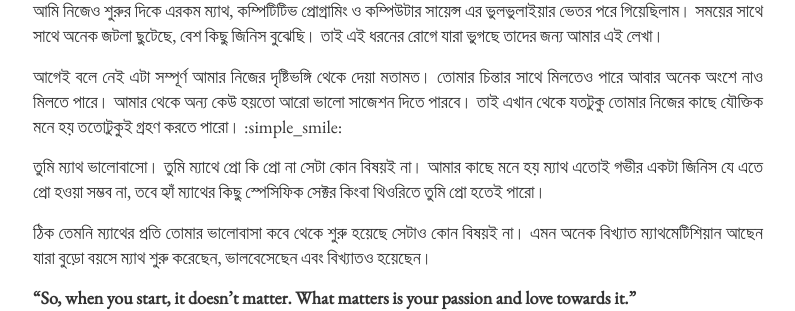
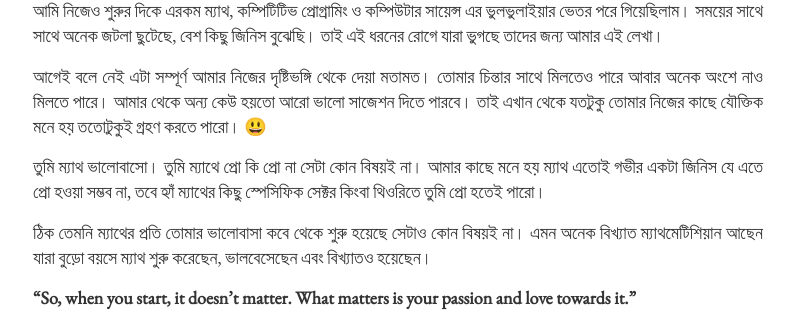
Before and after one commit to abdalimran/abdalimran.github.io, a Jekyll site: the page built from _posts/2017-01-02-ম্যাথ-কম্পিটিটিভ-প্রোগ্রামিং-ও-কম্পিউটার-সায়েন্সের-কনফিউশন-আহসান.md, in a window 1280 px wide and 900 px high. Shown: the part 341-652 px from the top of the window, without its empty margins (242-1037 px from the left). Built offline with Jekyll 4.4.1, drawn with Linux system fonts in a browser that asks for light colours; emoji names are drawn with the system emoji font; some web fonts are replaced; comment, search, counter and statistics services are not loaded; some of the changed lines change nothing that is shown.

Commit message:
Update 2017-01-02-ম্যাথ-কম্পিটিটিভ-প্রোগ্রামিং-ও-কম্পিউটার-সায়েন্সের-কনফিউশন-আহসান.md

```diff
--- a/_posts/2017-01-02-ম্যাথ-কম্পিটিটিভ-প্রোগ্রামিং-ও-কম্পিউটার-সায়েন্সের-কনফিউশন-আহসান.md
+++ b/_posts/2017-01-02-ম্যাথ-কম্পিটিটিভ-প্রোগ্রামিং-ও-কম্পিউটার-সায়েন্সের-কনফিউশন-আহসান.md
@@ -9,7 +9,7 @@ categories:
 
 আমি নিজেও শুরুর দিকে এরকম ম্যাথ, কম্পিটিটিভ প্রোগ্রামিং ও কম্পিউটার সায়েন্স এর ভুলভুলাইয়ার ভেতর পরে গিয়েছিলাম। সময়ের সাথে সাথে অনেক জটলা ছুটেছে, বেশ কিছু জিনিস বুঝেছি। তাই এই ধরনের রোগে যারা ভুগছে তাদের জন্য আমার এই লেখা।
 
-আগেই বলে নেই এটা সম্পূর্ণ আমার নিজের দৃষ্টিভঙ্গি থেকে দেয়া মতামত। তোমার চিন্তার সাথে মিলতেও পারে আবার অনেক অংশে নাও মিলতে পারে। আমার থেকে অন্য কেউ হয়তো আরো ভালো সাজেশন দিতে পারবে। তাই এখান থেকে যতটুকু তোমার নিজের কাছে যৌক্তিক মনে হয় ততোটুকুই গ্রহণ করতে পারো। :simple_smile:
+আগেই বলে নেই এটা সম্পূর্ণ আমার নিজের দৃষ্টিভঙ্গি থেকে দেয়া মতামত। তোমার চিন্তার সাথে মিলতেও পারে আবার অনেক অংশে নাও মিলতে পারে। আমার থেকে অন্য কেউ হয়তো আরো ভালো সাজেশন দিতে পারবে। তাই এখান থেকে যতটুকু তোমার নিজের কাছে যৌক্তিক মনে হয় ততোটুকুই গ্রহণ করতে পারো। :smiley:
 
 তুমি ম্যাথ ভালোবাসো। তুমি ম্যাথে প্রো কি প্রো না সেটা কোন বিষয়ই না। আমার কাছে মনে হয় ম্যাথ এতোই গভীর একটা জিনিস যে এতে প্রো হওয়া সম্ভব না, তবে হ্যাঁ ম্যাথের কিছু স্পেসিফিক সেক্টর কিংবা থিওরিতে তুমি প্রো হতেই পারো।
 
```
